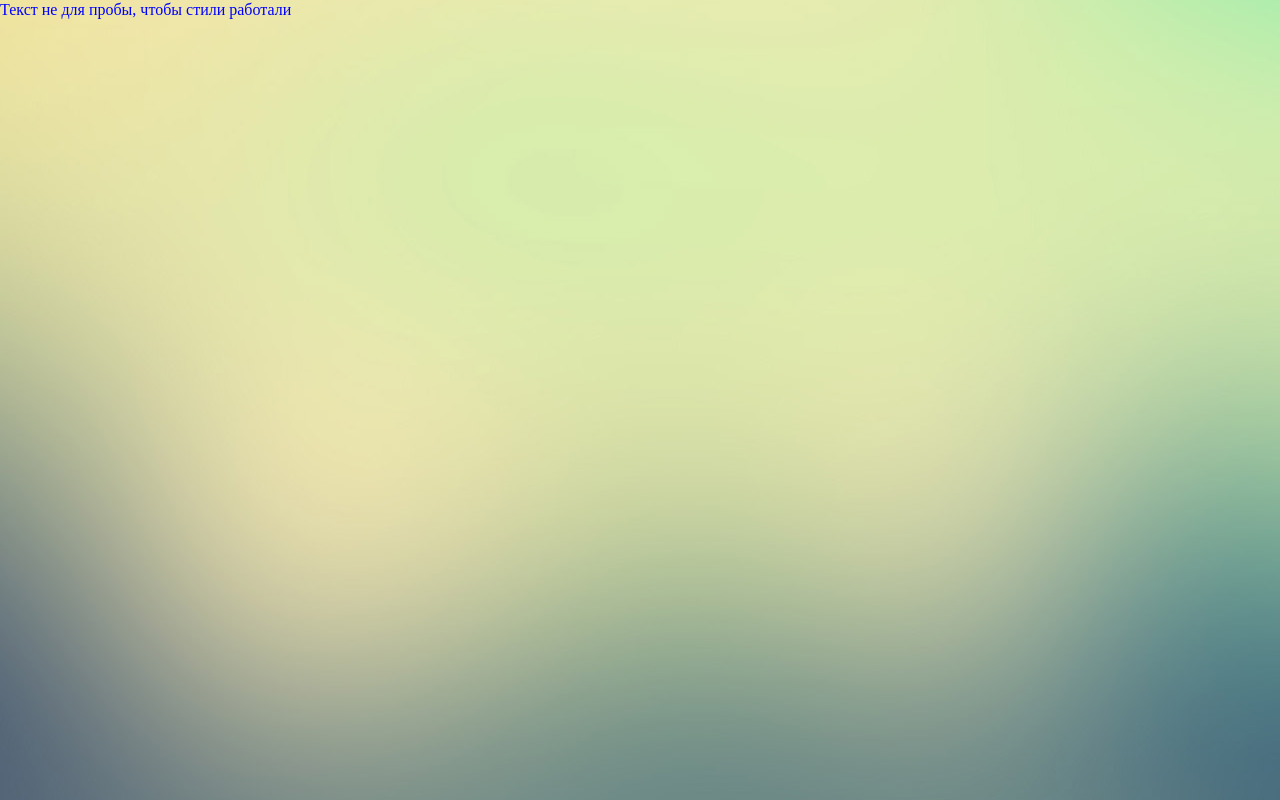
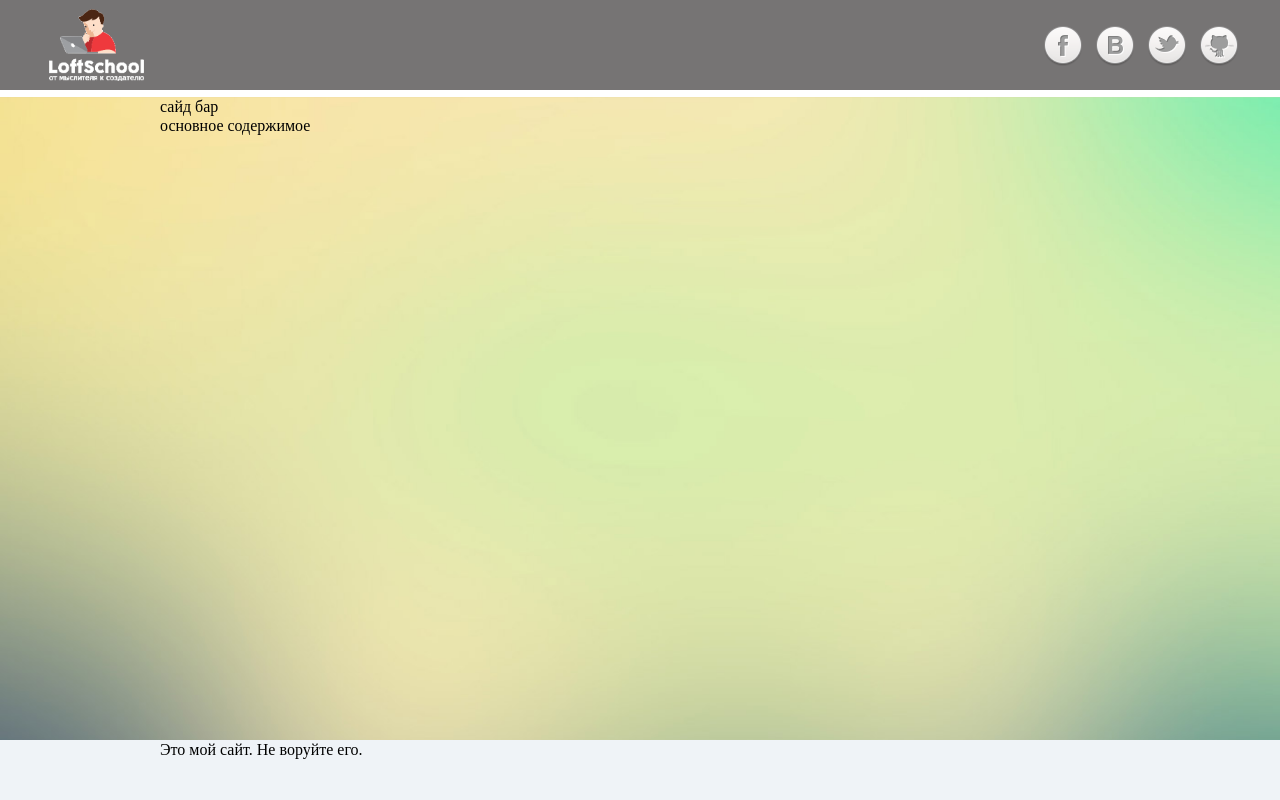
Before and after one commit to visermort/visermort, a PHP site: page / in a window 1280 px wide. Run offline with PHP 8.4, Linux system fonts and the light colour scheme; some libraries are stand-ins or nearby versions.

Commit message:
Начало вёрстки - макет и header

```diff
--- a/css/buttons.css
+++ b/app/css/buttons.css
@@ -215,13 +215,13 @@
     background-position: -246px -91px;
 }
 
-.sprite-facebook {
+.facebook {
     width: 42px;
     height: 44px;
     background-position: -5px -170px;
 }
 
-.sprite-facebook-hover {
+.facebook:hover {
     width: 42px;
     height: 44px;
     background-position: -57px -170px;
@@ -233,13 +233,13 @@
     background-position: -109px -170px;
 }
 
-.sprite-github {
+.github {
     width: 42px;
     height: 44px;
     background-position: -173px -170px;
 }
 
-.sprite-github-hover {
+.github:hover {
     width: 42px;
     height: 44px;
     background-position: -225px -170px;
@@ -293,13 +293,13 @@
     background-position: -309px -70px;
 }
 
-.sprite-twitter {
+.twitter {
     width: 42px;
     height: 44px;
     background-position: -284px -102px;
 }
 
-.sprite-twitter-hover {
+.twitter:hover {
     width: 42px;
     height: 44px;
     background-position: -277px -156px;
@@ -311,13 +311,13 @@
     background-position: -277px -210px;
 }
 
-.sprite-vk {
+.vk {
     width: 42px;
     height: 44px;
     background-position: -101px -242px;
 }
 
-.sprite-vk-hover {
+.vk:hover {
     width: 42px;
     height: 44px;
     background-position: -237px -242px;
--- /dev/null
+++ b/app/css/main.css
@@ -0,0 +1,109 @@
+@import url('buttons.css');
+@import url('polygons.css');
+
+/* reset browser styles */
+html, body, div, span, object, iframe, h1, h2, h3, h4, h5, h6, p, blockquote, pre, a, abbr, acronym, address, big, cite, code, del, dfn, em, img, ins, kbd, q, s, samp,small, strike, strong, sub, sup, tt, var, b, u, i, center, dl, dt, dd, ol, ul, li, fieldset, form, label, legend,
+table, caption, tbody, tfoot, thead, tr, th, td, article, aside, canvas, details, embed,
+figure, figcaption, footer, header, hgroup, menu, nav, output, ruby, section, summary,
+time, mark, audio, video {
+	margin: 0;
+	padding: 0;
+	border: 0;
+	font-size: 100%;
+	vertical-align: baseline;
+}
+article, aside, details, figcaption, figure, footer, header, hgroup, menu, nav, section {
+	display: block;
+}
+body {
+	line-height: 1.2;
+}
+ol {
+	padding-left: 1.4em;
+	list-style: decimal;
+}
+ul {
+	padding-left: 1.4em;
+	list-style: square;
+}
+table {
+	border-collapse: collapse;
+	border-spacing: 0;
+}
+/* end reset browser styles */
+
+
+body {
+	background-image: url(../images/background.jpg);
+	background-position: center 0px ;
+	background-size: cover;
+	}
+body, html {
+	width: 100%;
+	height: 100%;
+}
+
+.wrapper {
+    min-height:  100%;
+    overflow: hidden;
+    position: relative;
+}
+.empty {
+    height: 60px;
+}
+.footer {
+	margin-top: -60px;
+	height: 60px;
+	background-color: #eff3f7;
+	position:relative;
+}
+
+.header {
+	height: 90px;
+	background-color: #767474;
+	border-bottom: #fff 7px solid;
+	box-shadow: #ddcf9e 0 0 1px 0;
+}
+.header-container {
+	max-width: 1200px;
+	margin: 0 auto;
+}
+.content, .footer-content {
+	max-width: 960px;
+	margin: 0 auto;
+}
+.sidebar {
+	float: left;
+}
+.logo-text {
+	position: absolute;
+	top: 0;
+	left: -9999px;
+}
+.logo-image {
+	width: 95px;
+	margin: 9px 0 0 9px;
+}
+.socials {
+    position: relative;
+    float: right;
+    margin-top: 23px;
+    padding: 0;
+}
+.social-item {
+	list-style-type: none;
+	display:inline-block;
+}
+.social-item-link {
+	margin-left: 6px;
+	text-indent: -9999px;
+
+}
+
+.clearfix:before, .clearfix:after {
+	content: " ";
+	display: table;
+}
+.clearfix:after {
+	clear: both;
+}
--- a/app/index.html
+++ b/app/index.html
@@ -9,12 +9,62 @@
     <![endif]-->
 	<title>Выпускной проект ученика LoftSchool</title>
 	<meta name="keywords" content="спартак портфолио ученик loftschool">
-	<link rel="stylesheet" href="bower/normalize-strings/normalize.js">
-	<link rel="stylesheet" href="css/bundle.css">
-   <!--  <script type="text/javascript" src="bower/normalize-strings/normalize.js"></script> -->
+	<link rel="stylesheet" href="css/main.css">
+    <script type="text/javascript" src="bower/normalize-strings/normalize.js"></script>
+	<script type="text/javacript" src="bower/modernizr/modernizr.js"></script>
 </head>
 <body>
-	<p>Текст не для пробы, чтобы стили работали</p>
+
+<div class="wrapper">
+	<header class="header ">
+		<div class="header-container  " >
+			<a href="#"  class="logo"  >
+				<img src="images/logo.png"  alt="loftschool. От мыслителя к создателю" class="logo-image">
+				<span class="logo-text">loftschool. От мыслителя к создателю</span>
+			</a>
+
+			<ul class="socials ">
+				<li class="social-item">
+					<a href="https://www.facebook.com/ViserMort?ref=bookmarks" class="social-item-link sprite facebook">
+					 facebook
+					</a>
+				</li>
+				<li class="social-item">
+					<a href="http://vk.com/id1519895" class="social-item-link sprite vk">
+					vkontakte
+					</a>
+				</li>
+				<li class="social-item">
+					<a href="https://twitter.com/ViserMort" class="social-item-link sprite twitter">
+					twitter
+					</a>
+				</li>
+				<li class="social-item">
+					<a href="https://github.com/visermort" class="social-item-link sprite github">
+					github
+					</a>
+				</li>
+			</ul>
+		</div>
+	</header>
+	<main class="content">
+		<aside class="">
+			сайд бар
+		</aside>
+		<div class="content-area">
+			основное содержимое
+		</div>
+	</main>
+
+	<div class="empty">
+	</div>
+</div>
+<footer class="footer">
+	<div class="footer-content">
+	Это мой сайт. Не воруйте его.
+	</div>
+</footer>
+
 
 
 	<script type="text/javascript" src="bower/jquery/dist/jquery.js"></script>
--- a/bower.json
+++ b/bower.json
@@ -18,6 +18,7 @@
   ],
   "dependencies": {
     "jquery": "^1.12.0",
-    "normalize-strings": "normalize#^1.0.4"
+    "normalize-strings": "normalize#^1.0.4",
+    "modernizr": "2.8.3"
   }
 }
```
Also changed, not shown: css/main.css (deleted, +0 -49 lines), gulpfile.js (+6 -52 lines), README.md, app/css/bundle.css (deleted), app/css/polygons.css (renamed from css/polygons.css).
